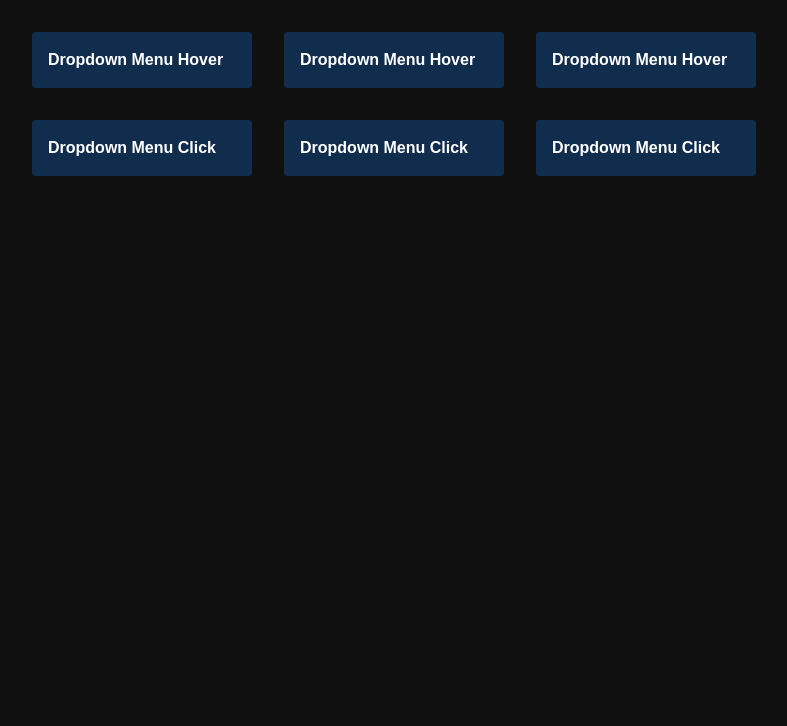
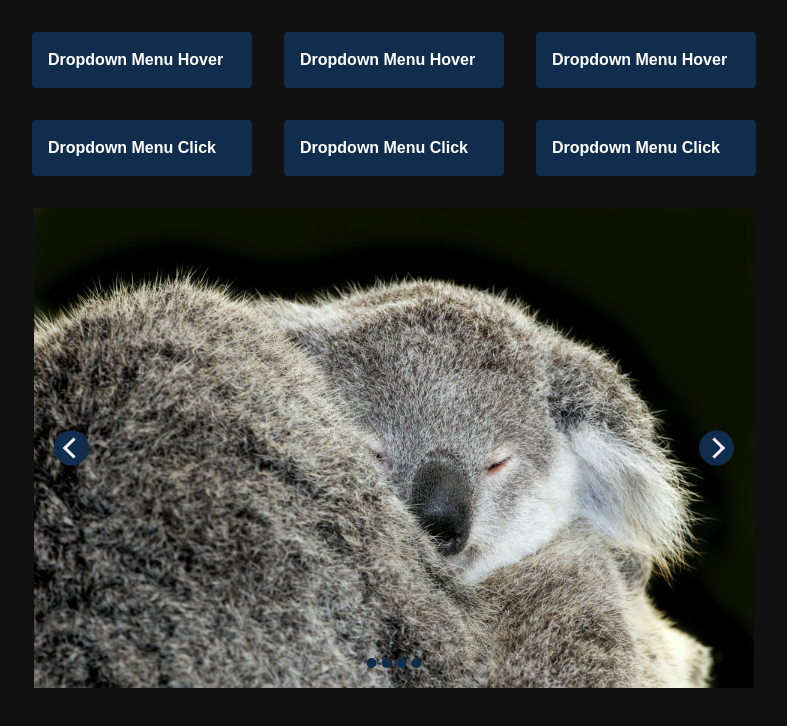
Before and after one commit to ImBoB99/dynamic-interface-elements, a website built with webpack: page src/template.html in a window 1280 px wide. Shown: the whole page, without its empty margins (246-1033 px from the left). Built offline with nearby package versions, Linux system fonts and the light colour scheme.

Commit message:
added image slider with full functionality

```diff
--- a/src/index.js
+++ b/src/index.js
@@ -1,3 +1,4 @@
 import "./styles.css";
 import "./modules/dropdownMenuHover.css";
 import "./modules/dropdownMenuClick.js";
+import "./modules/imageSlider.js";
--- a/src/modules/dropdownMenuClick.css
+++ b/src/modules/dropdownMenuClick.css
@@ -1,6 +1,4 @@
 :root {
-  --grey: #F9F7F7;
-  --lightblue: #DBE2EF;
   --mediumblue: #3F72AF;
   --darkblue: #112D4E;
 }
@@ -11,6 +9,10 @@
 
 .visible {
   display: flex;
+}
+
+.module-container {
+  position: relative;
 }
 
 /* Dropdown Menu Styling */
--- a/src/modules/dropdownMenuHover.css
+++ b/src/modules/dropdownMenuHover.css
@@ -1,8 +1,10 @@
 :root {
-  --grey: #F9F7F7;
-  --lightblue: #DBE2EF;
   --mediumblue: #3F72AF;
   --darkblue: #112D4E;
+}
+
+.module-container {
+  position: relative;
 }
 
 /* Dropdown Menu Styling */
--- /dev/null
+++ b/src/modules/imageSlider.css
@@ -0,0 +1,69 @@
+/* Slider CSS */
+.slider-container {
+  position: relative;
+  width: 720px;
+}
+
+.slider-slides {
+  display: flex;
+  flex-direction: row;
+  z-index: 1;
+  height: 100%;
+}
+
+.slider-btn {
+  display: flex;
+  padding: 10px;
+  justify-content: center;
+  align-items: center;
+  background-color: var(--darkblue);
+  position: absolute;
+  top: 50%;
+  transform: translateY(-50%);
+  z-index: 2;
+  cursor: pointer;
+  border-radius: 50%;
+}
+
+.arrow-left {
+  left: 20px;
+}
+
+.arrow-right {
+  right: 20px;
+}
+
+/* Arrow styles */
+.arrow-left i, .arrow-right i {
+  border: solid var(--grey);
+  border-width: 0 3px 3px 0;
+  padding: 6px;
+  position: relative;
+}
+
+.arrow-left i {
+  transform: rotate(135deg);
+  left: 2px;
+}
+
+.arrow-right i {
+  transform: rotate(-45deg);
+  right: 2px;
+}
+
+.slider-nav {
+  display: flex;
+  gap: 5px;
+  position: absolute;
+  bottom: 20px;
+  left: 50%;
+  transform: translateX(-50%);
+}
+
+.slider-nav-item {
+  width: 10px;
+  height: 10px;
+  border-radius: 50%;
+  background-color: var(--darkblue);
+  cursor: pointer;
+}
--- /dev/null
+++ b/src/modules/imageSlider.js
@@ -0,0 +1,83 @@
+import "./imageSlider.css";
+
+const sliderContainer = document.querySelector(".slider-container");
+const sliderImages = document.querySelectorAll(".slider-image");
+const sliderBtnLeft = document.querySelector(".slider-btn.arrow-left");
+const sliderBtnRight = document.querySelector(".slider-btn.arrow-right");
+
+let currentSlide = 0;
+
+sliderImages.forEach((image, index) => {
+  if (index !== 0) image.style.display = "none";
+});
+
+function displayNextSlide() {
+  sliderImages[currentSlide].style.display = "none";
+
+  currentSlide += 1;
+
+  if (currentSlide == sliderImages.length) currentSlide = 0;
+
+  sliderImages[currentSlide].style.display = "flex";
+}
+
+function displayPreviousSlide() {
+  sliderImages[currentSlide].style.display = "none";
+
+  if (currentSlide == 0) currentSlide = sliderImages.length;
+
+  currentSlide -= 1;
+
+  sliderImages[currentSlide].style.display = "flex";
+}
+
+sliderBtnLeft.addEventListener("click", () => {
+  clearInterval(autoSlideInterval);
+  displayPreviousSlide();
+  autoSlideInterval = startAutoSlide(); // Restart auto-slide
+});
+
+sliderBtnRight.addEventListener("click", () => {
+  clearInterval(autoSlideInterval);
+  displayNextSlide();
+  autoSlideInterval = startAutoSlide(); // Restart auto-slide
+});
+
+const sliderNav = document.createElement("div");
+sliderNav.classList.add("slider-nav");
+
+createSliderNavigation();
+
+sliderContainer.append(sliderNav);
+
+function createSliderNavigation() {
+  for (let i = 0; i < sliderImages.length; i++) {
+    const sliderNavItem = document.createElement("div");
+    sliderNavItem.classList.add("slider-nav-item");
+    sliderNavItem.setAttribute("slide-index", i);
+    sliderNav.append(sliderNavItem);
+
+    sliderNavItem.addEventListener("click", (event) => {
+      clearInterval(autoSlideInterval); // Stop auto-slide on manual navigation
+      navigateToSlide(event);
+      autoSlideInterval = startAutoSlide(); // Restart auto-slide
+    });
+  }
+}
+
+function navigateToSlide(event) {
+  const index = parseInt(event.target.getAttribute("slide-index"));
+  sliderImages[currentSlide].style.display = "none";
+
+  currentSlide = index;
+
+  sliderImages[currentSlide].style.display = "flex";
+}
+
+// Auto-slide function that loops every 5 seconds
+function startAutoSlide() {
+  return setInterval(displayNextSlide, 5000);
+}
+
+// Start auto-slide on load
+let autoSlideInterval = startAutoSlide();
--- a/src/styles.css
+++ b/src/styles.css
@@ -65,7 +65,3 @@ h6 {
   margin: 2rem;
   gap: 2rem;
 }
-
-.module-container {
-  position: relative;
-}
--- a/src/template.html
+++ b/src/template.html
@@ -3,7 +3,7 @@
   <head>
     <meta charset="UTF-8" />
     <meta name="viewport" content="width=device-width, initial-scale=1.0" />
-    <title>Webpack Template Project</title>
+    <title>Dynamic Interface Elements</title>
   </head>
 
   <body>
@@ -71,5 +71,17 @@
         </div>
       </div>
     </div>
+    <div class="container">
+      <div class="slider-container">
+        <div class="slider-slides">
+          <img class="slider-image" src="./images/cat.jpg">
+          <img class="slider-image" src="./images/koalas.jpg">
+          <img class="slider-image" src="./images/bird.jpg">
+          <img class="slider-image" src="./images/parrots.jpg">
+        </div>
+        <div class="slider-btn arrow-left"><i class="arrow-left"></i></div>
+        <div class="slider-btn arrow-right"><i class="arrow-right"></i></div>
+      </div>
+    </div>
   </body>
 </html>
```
Also changed, not shown: src/images/bird.jpg (added), src/images/cat.jpg (added), src/images/koalas.jpg (added), src/images/parrots.jpg (added).
